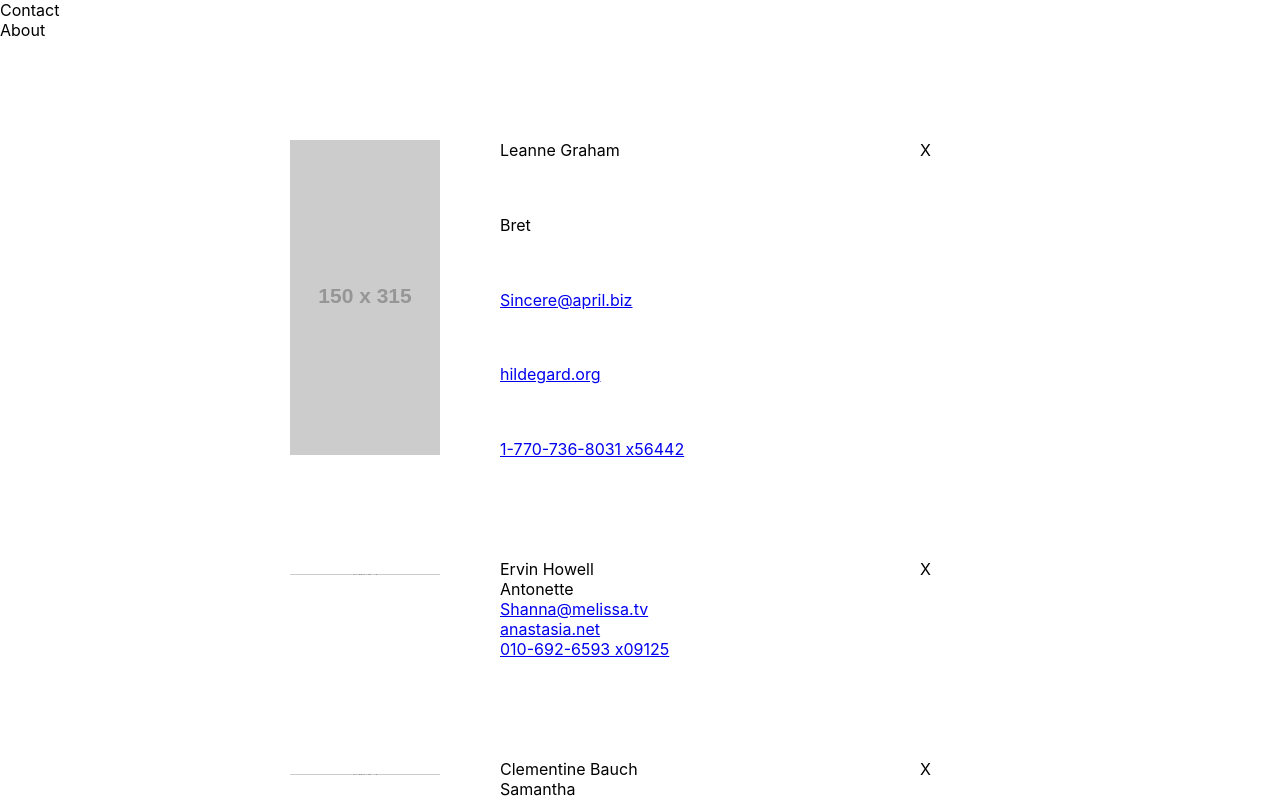
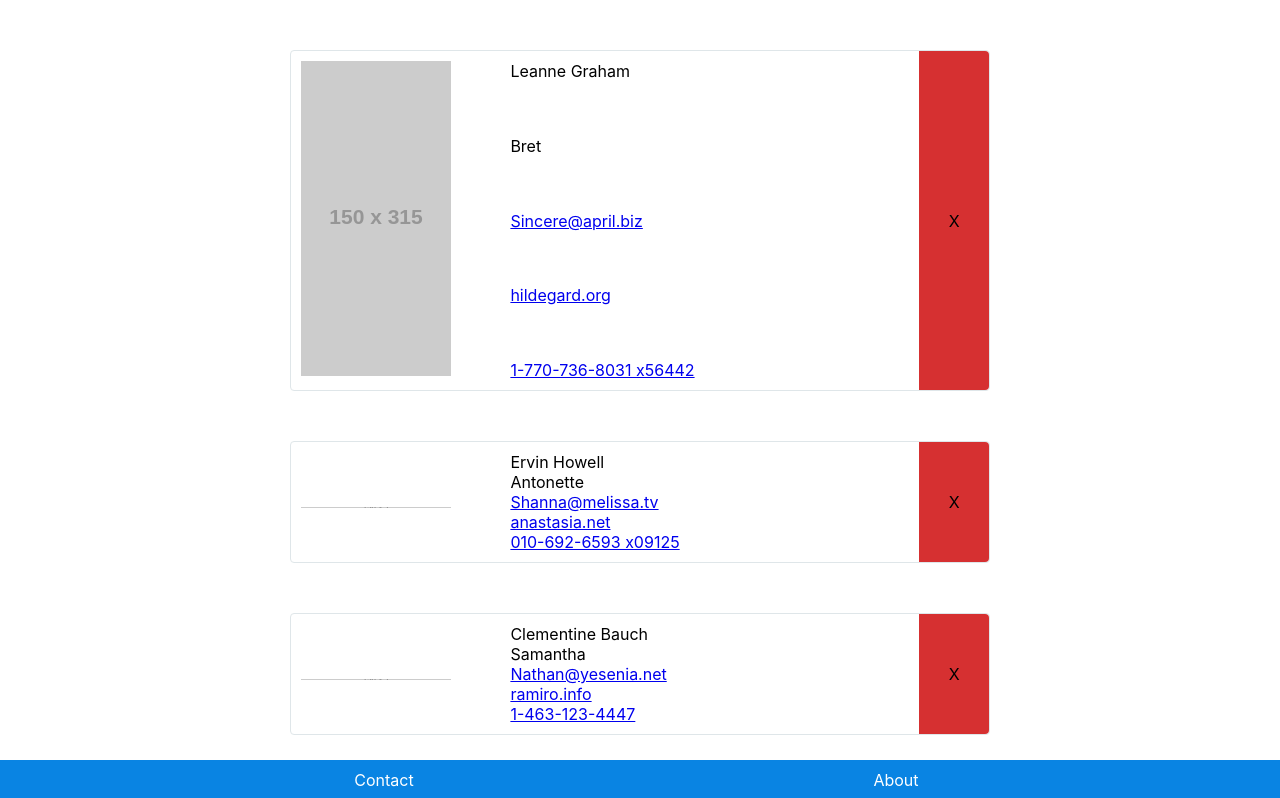
Before and after one commit to SufranjNaweed/pwa-contact-manager, a React (Create React App) app: page / in a window 1280 px wide. Shown: the top 798 px of the page. Built offline with nearby package versions, Linux system fonts and the light colour scheme; the HTML template or start-up script is replaced by a standard one.

Commit message:
update : item  design

```diff
--- a/src/App.css
+++ b/src/App.css
@@ -1,10 +1,16 @@
 *{
   padding: 0;
   margin: 0;
+  box-sizing: border-box;
 }
 
 body{
   font-size: 16px;
+}
+
+h1{
+  text-align: center;
+  margin: 10px auto;
 }
 
 ul{
@@ -17,18 +23,76 @@ ul{
   margin-right: auto;
 }
 
+/*
+  App
+*/
+
+.App{
+  position: relative;
+}
+
+/*
+  App-header
+*/
+.App-header{
+  width: 100%;
+  position: fixed;
+  bottom: 0;
+  left: 0;
+  right: 0;
+  background-color: #0984e3;
+  color: #fff;
+}
+
+.App-header ul{
+  width: 80%;
+  margin: auto;
+  display: flex;
+  justify-content: space-evenly;
+  align-items: center;
+}
+.App-header ul li {
+  padding: 10px 20px;
+  width: 100%;
+  text-align: center;
+  background-color: #0984e3;
+  transition: 0.3s ease-in all;
+}
+.App-header ul li:hover{
+  background-color: #74b9ff;
+  cursor: pointer;
+}
+
+/*
+  Contact item
+*/
 .contact-item{
   max-width: 700px;
-  margin: 100px auto;
+  margin: 50px auto;
+  border-radius: 4px;
   display: flex;
   justify-content: space-between;
+  transition: 0.3s linear all;
+  border: solid 1px #dfe6e9;
 }
+
+
+
+.contact-item:hover{
+  -webkit-box-shadow: 1px 1px 20px 5px rgba(0,0,0,0.3);
+  -moz-box-shadow: 1px 1px 20px 5px rgba(0,0,0,0.3);
+  box-shadow: 1px 1px 20px 5px rgba(0,0,0,0.3);
+}
+
 .contact-item .img-container{
   width: 30%;
+  padding: 10px;
+  margin: auto;
 }
 
 .contact-item .content{
   width: 60%;
+  padding: 10px;
   display: flex;
   justify-content: space-between;
   flex-direction: column;
@@ -41,5 +105,31 @@ ul{
   font-size: 13px;
 }
 .contact-item .deleteButton{
+  display: flex;
+  align-items: center;
+  justify-content: center;
+
   width: 10%;
+  background-color: #d63031;
+  border-top-right-radius: 4px;
+  border-bottom-right-radius: 4px;
+
+  cursor: pointer;
 }
+
+
+
+
+@media screen and (max-width: 768px){
+  .contact-item{
+    flex-direction: column;
+    border-radius: 4px;
+  }
+  .contact-item .img-container, .contact-item .content, .contact-item .deleteButton{
+    width: 100%;
+    border-radius: 0;
+    text-align: center;
+    padding: 15px 10px;
+    margin: 0;
+  }
+}
```
